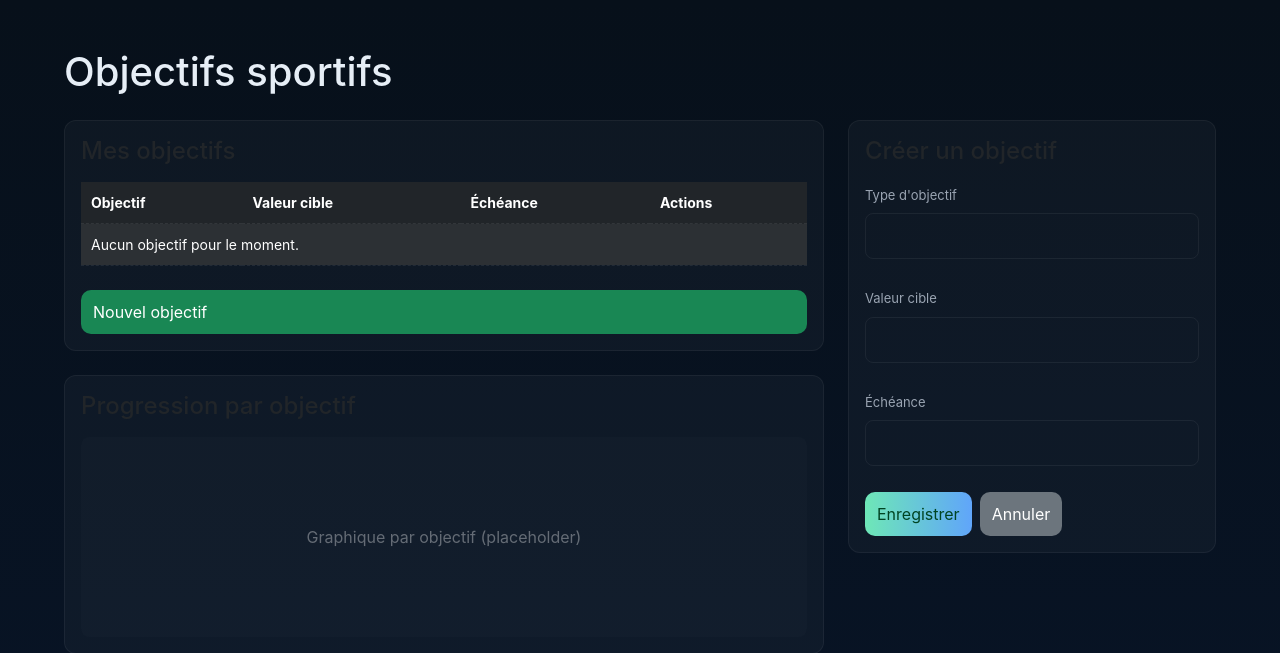
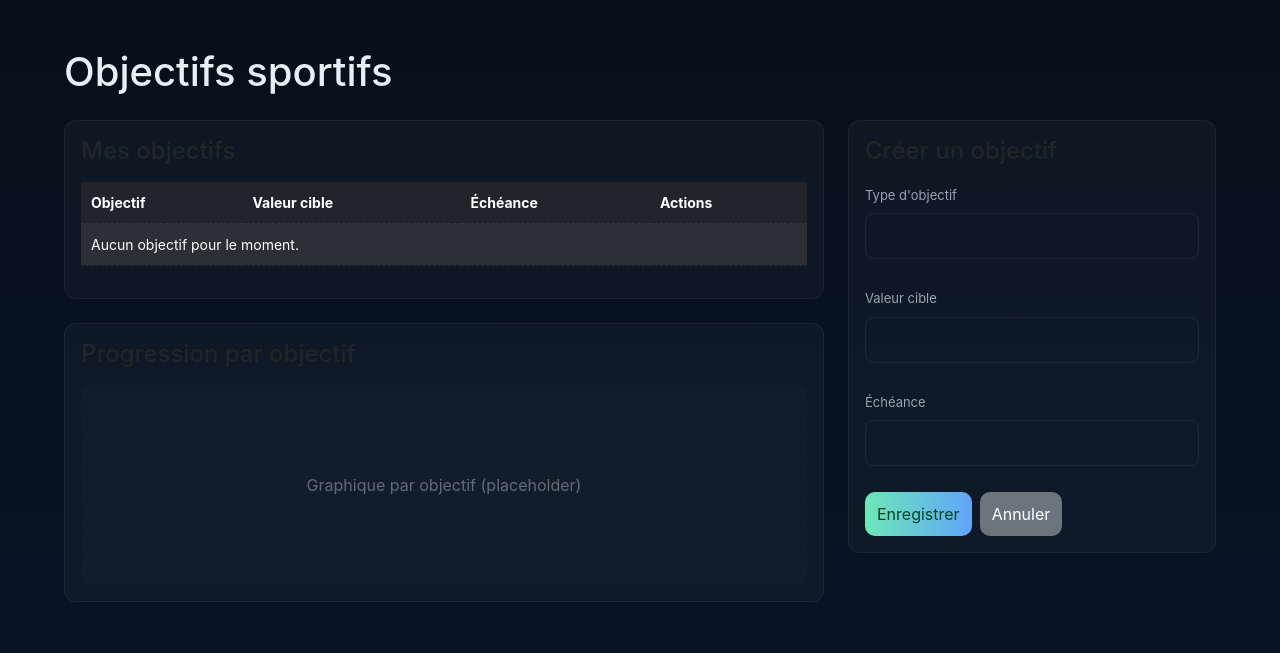
Before and after one commit to sgahovey/MSP2_Emyst, a Symfony app: template templates/objectif/index.html.twig in a window 1280 px wide. Shown: the top 653 px of the page. Run offline with Twig, Linux system fonts and the light colour scheme; the template is opened without the code that fills it, so the values that code supplies are empty; form fields are guessed from the names that the template uses; some libraries are stand-ins or nearby versions.

Commit message:
Correction index

```diff
--- a/templates/objectif/index.html.twig
+++ b/templates/objectif/index.html.twig
@@ -32,7 +32,7 @@
                             <td>{{ objectif.valeurCible }}</td>
                             <td>{{ objectif.dateLimite ? objectif.dateLimite|date('Y-m-d') : '' }}</td>
                             <td>
-                                <a class="btn btn-sm btn-primary" href="{{ path('app_objectif_index', { edit: objectif.id }) }}">Modifier</a>
+                               <a class="btn btn-sm btn-primary" href="{{ path('app_objectif_index', { edit: objectif.id }) }}">Modifier</a>
                             </td>
                         </tr>
                     {% else %}
@@ -43,7 +43,7 @@
                     </tbody>
                 </table>
 
-                <a class="btn btn-success mt-2" href="{{ path('app_objectif_new') }}">Nouvel objectif</a>
+                {# <a class="btn btn-success mt-2" href="{{ path('app_objectif_new') }}">Nouvel objectif</a> #}
             </div>
 
             <!-- Progression -->
```
